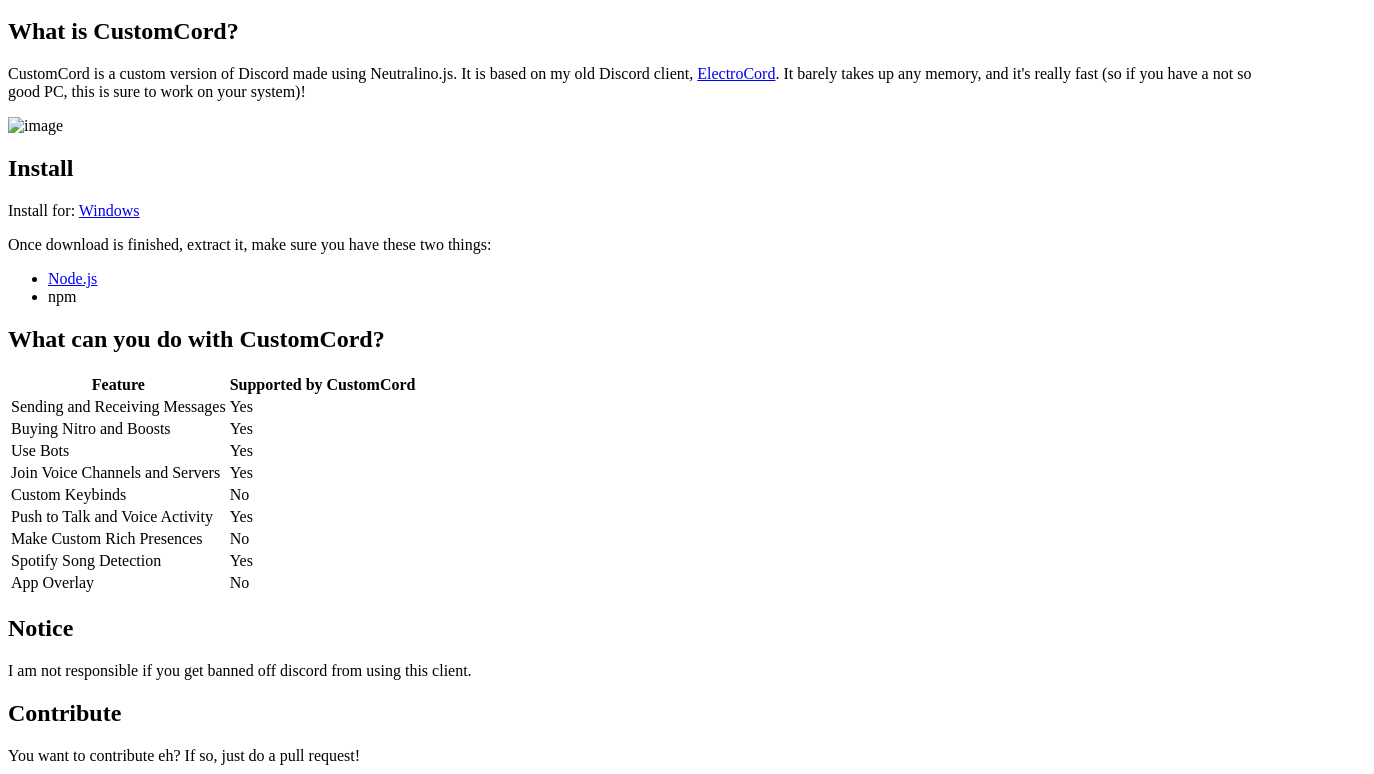
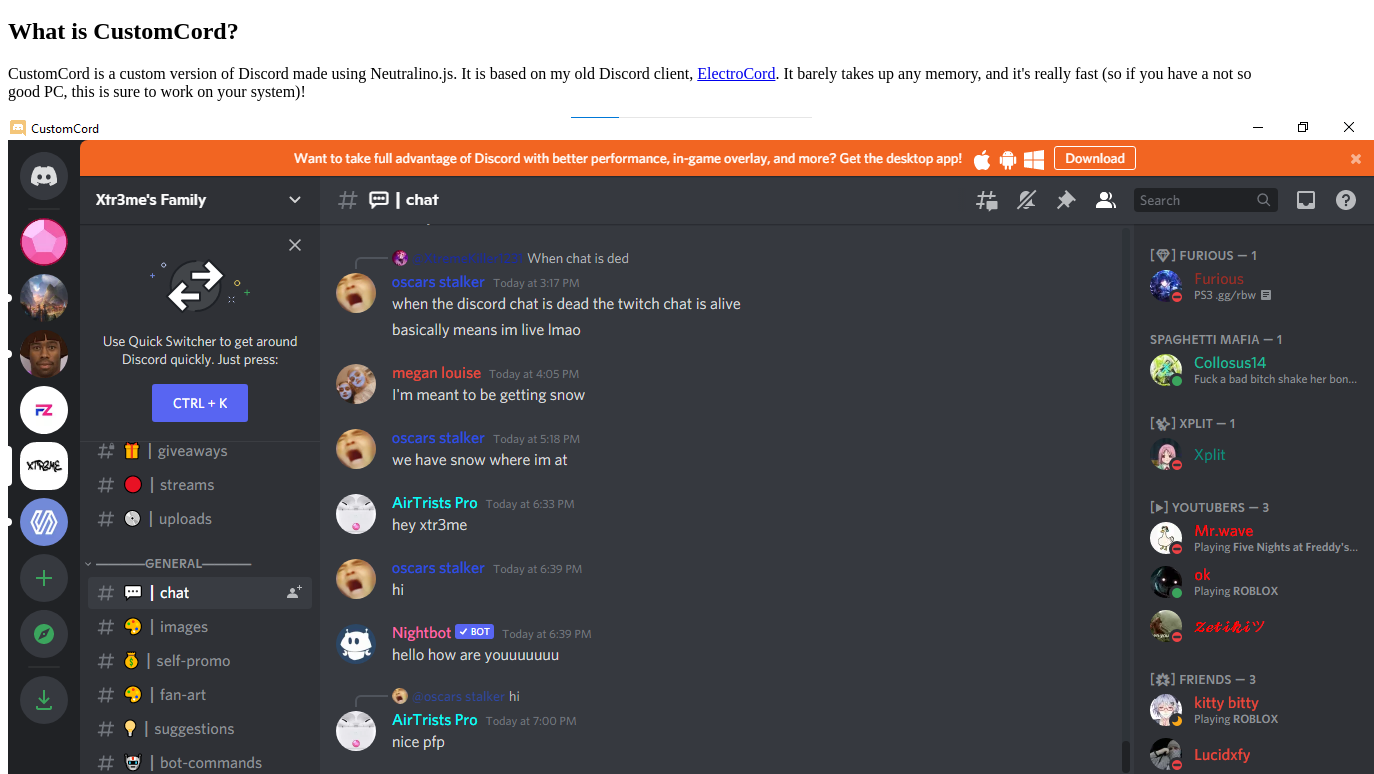
Before and after one commit to itisdoc/CustomCord, an Electron app: page index.html in a window 1280 px wide. Shown: the part 54-828 px from the top of the page, 1374 px wide, since content can reach past the window. Drawn offline with Linux system fonts and the light colour scheme; the site is published under a folder, as on GitHub Pages, so addresses that start at the root find nothing.

Commit message:
Update index.html

```diff
--- a/index.html
+++ b/index.html
@@ -2,7 +2,7 @@
 <h2 id="what-is-customcord-">What is CustomCord?</h2>
 <p>CustomCord is a custom version of Discord made using Neutralino.js. It is based on my old Discord client, <a href="https://github.com/trisn0w/ElectroCord">ElectroCord</a>.
 It barely takes up any memory, and it&#39;s really fast (so if you have a not so good PC, this is sure to work on your system)!</p>
-<p><img src="/ecv2.png" alt="image"></p>
+<p><img src="ecv2.png" alt="image"></p>
 <h2 id="install">Install</h2>
 <p>Install for:
 <a href="https://github.com/fireyjs/CustomCord/releases/download/v2.0/electrocord-win_x64.exe">Windows</a></p>
```
